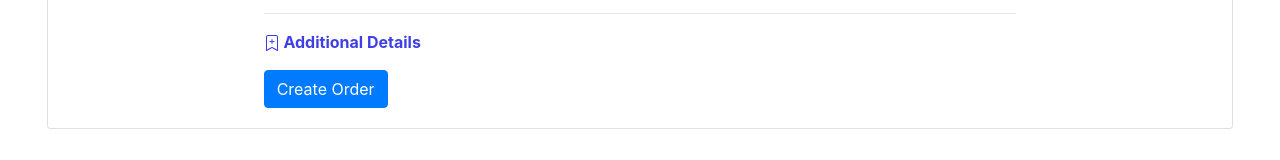
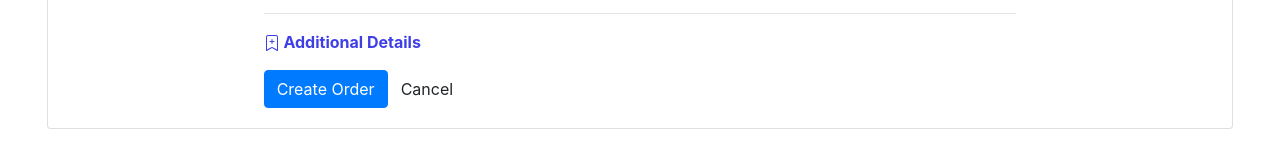
Before and after one commit to codesuman/order-book, an Angular app: page /order-form in a window 1280 px wide. Shown: the part 559-719 px from the top of the page. Built offline with nearby package versions, Linux system fonts and the light colour scheme.

Commit message:
Clone Order - Cancel action

```diff
--- a/src/app/home/home.component.ts
+++ b/src/app/home/home.component.ts
@@ -1,4 +1,5 @@
 import { Component, OnInit } from '@angular/core';
+import { Router } from '@angular/router';
 import { OrderDetails } from '../order/interfaces/order-details';
 import { OrderService } from '../order/services/order.service';
 
@@ -11,7 +12,7 @@ export class HomeComponent implements OnInit {
   orders:Array<OrderDetails> = [];
   showChangePerUnitChecked: boolean = true;
 
-  constructor(private orderService: OrderService) { }
+  constructor(private router: Router, private orderService: OrderService) { }
 
   ngOnInit(): void {
     this.orders = this.orderService.orders.map(order => Object.assign(order, {showChangePerUnit: this.showChangePerUnitChecked}));
@@ -49,6 +50,10 @@ export class HomeComponent implements OnInit {
 
     this.orders.unshift(Object.assign({}, order, {id: ++maxId}));
     this.orderService.orders = this.orders;
+
+    this.router.navigateByUrl(`/order-form/`+maxId, {
+      state: { isClone: true }
+    });
   }
 
 }
--- a/src/app/order/components/create-order/create-order.component.html
+++ b/src/app/order/components/create-order/create-order.component.html
@@ -63,6 +63,7 @@
                   </div>
                 </form>
                 <button class="btn btn-primary" (click)="createOrUpdateOrder()">{{updateOrder ? 'Update' : 'Create'}} Order</button>
+                <button class="btn btn-default" (click)="cancelAction()">Cancel</button>
             </div>
           </div>
     </div>
--- a/src/app/order/components/create-order/create-order.component.ts
+++ b/src/app/order/components/create-order/create-order.component.ts
@@ -14,6 +14,7 @@ export class CreateOrderComponent implements OnInit {
   order:OrderDetails|null = null;
   showAdditionalDetailsForm: boolean = false;
   updateOrder:boolean = false;
+  cloneOrder: boolean = false;
 
   constructor(private router: Router, private route: ActivatedRoute, private orderService: OrderService) {
     this.route.params.subscribe(params => {
@@ -43,6 +44,8 @@ export class CreateOrderComponent implements OnInit {
         this.order = {id: maxId, name: "", price: 0, quantity: 25, rangeStart: 0, rangeEnd: 50, interval: 5};
       }
     });
+
+    if(this.router.getCurrentNavigation()?.extras.state?.isClone) this.cloneOrder = true;
   }
 
   ngOnInit(): void {
@@ -55,4 +58,12 @@ export class CreateOrderComponent implements OnInit {
     this.router.navigateByUrl('/home');
   }
 
+  cancelAction(){
+    if(this.cloneOrder) {
+      let orders = this.orderService.orders.filter(order => order.id !== this.order?.id);
+      this.orderService.orders = orders;
+    }
+
+    this.router.navigateByUrl('/home');
+  }
 }
```
